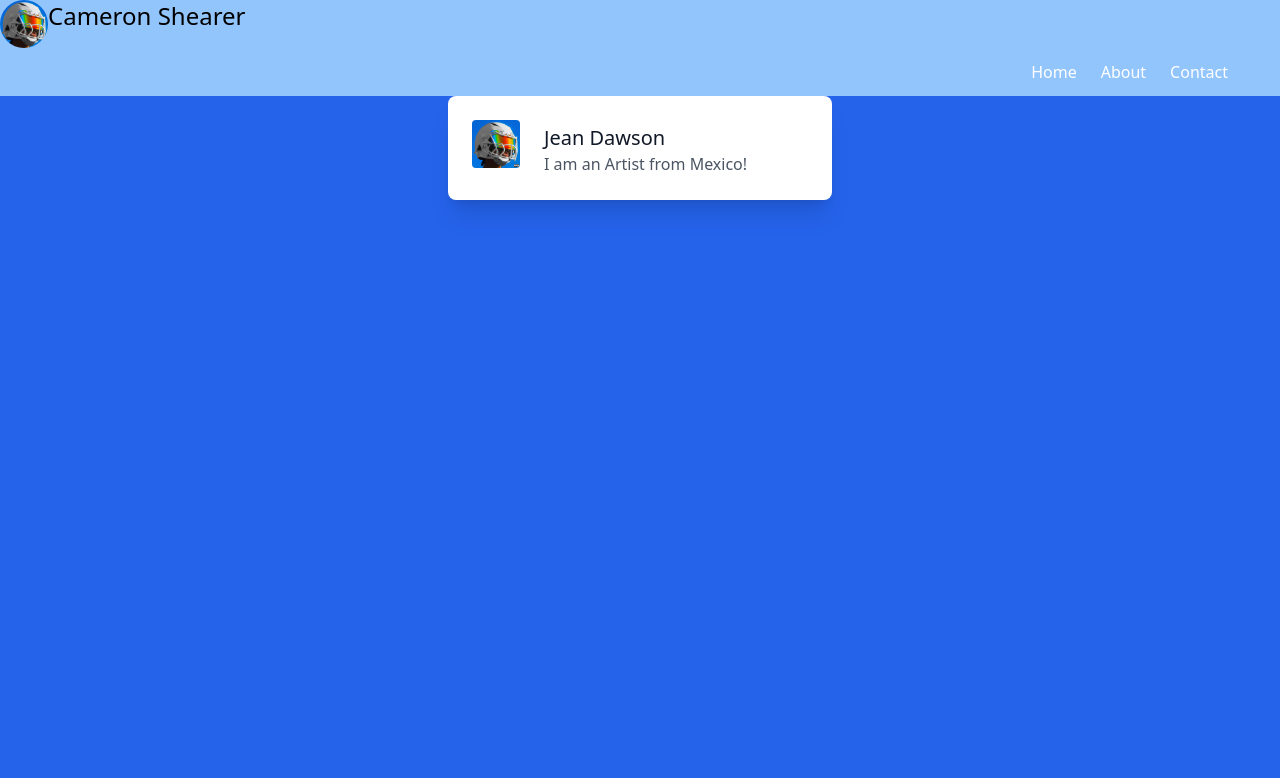
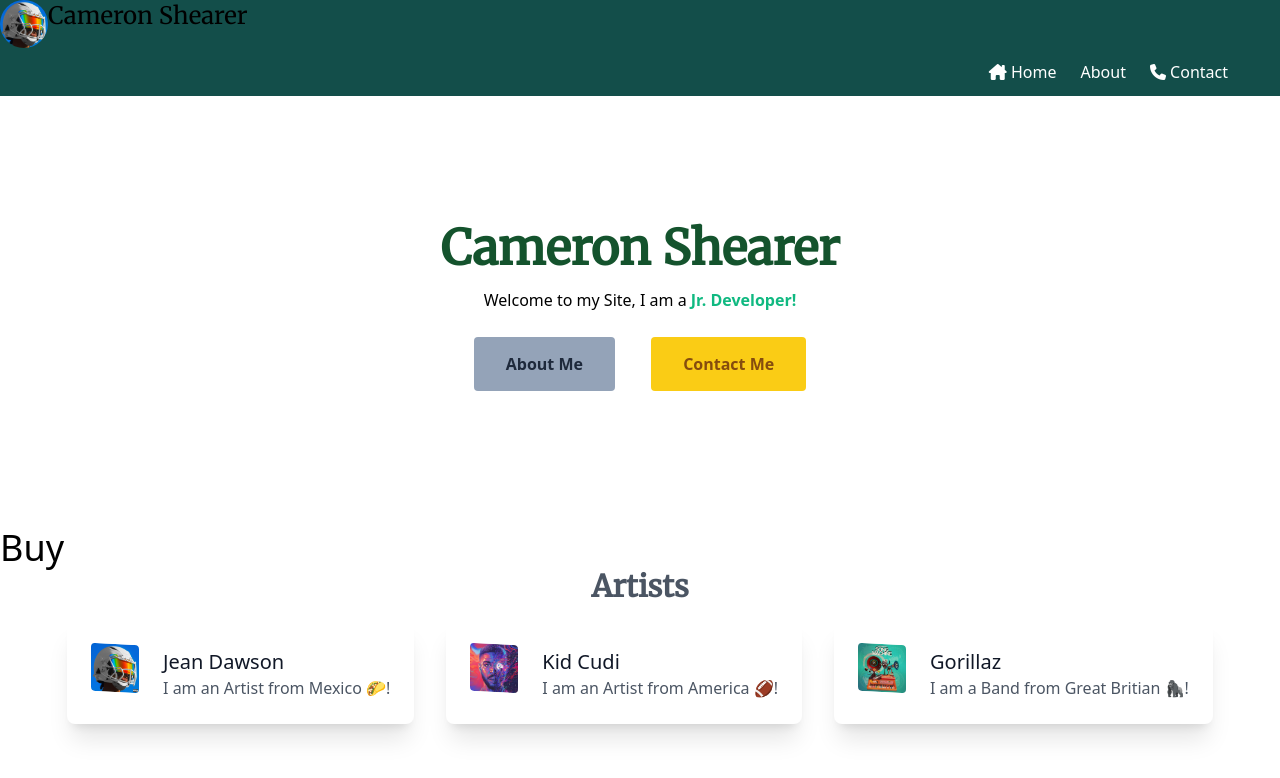
Before and after one commit to c2shearer/Tailwind-Portfolio, a website: page public/index.html in a window 1280 px wide. Drawn offline with Linux system fonts and the light colour scheme.

Commit message:
Added Arist Section

```diff
--- a/package.json
+++ b/package.json
@@ -10,6 +10,8 @@
   "author": "",
   "license": "ISC",
   "dependencies": {
+    "@tailwindcss/forms": "^0.4.0",
+    "@tailwindcss/typography": "^0.5.2",
     "tailwindcss": "^3.0.23"
   }
 }
--- a/public/index.html
+++ b/public/index.html
@@ -1,37 +1,75 @@
 <!DOCTYPE html>
 <html lang="en">
+
 <head>
     <meta charset="UTF-8">
     <meta http-equiv="X-UA-Compatible" content="IE=edge">
     <meta name="viewport" content="width=device-width, initial-scale=1.0">
     <link rel="stylesheet" href="style.css">
     <title>Document</title>
+    <script src="https://kit.fontawesome.com/55e9123779.js" crossorigin="anonymous"></script>
 </head>
-<body class="bg-blue-600">
+
+<body>
     <!-- Navigation Bar -->
-    <nav class="bg-blue-300">
+    <nav class="bg-teal-900">
         <div class="flex text-center">
             <img class="h-12 w-12 rounded-full" src="img/pixel.jpg" alt="Pixel Bath Image">
             <h1 class="flex text-2xl">Cameron Shearer</h1>
         </div>
         <ul class="flex justify-end text-white px-10 py-3">
-            <li><a class="px-3" href="home.html">Home</a></li>
+            <li><a class="px-3" href="index.html"><i class="fa-solid fa-house-chimney"></i> Home</a></li>
             <li><a class="px-3" href="#">About</a></li>
-            <li><a class="px-3" href="#">Contact</a></li>
+            <li><a class="px-3" href="#"><i class="fa-solid fa-phone"></i> Contact</a></li>
         </ul>
     </nav>
-    <div class="container">
+    <div class="container mx-auto max-w-0">
 
     </div>
+    <!-- Hero -->
+    <div class="p-32 text-center">
+        <h1 class="text-5xl font-bold text-green-900">Cameron Shearer</h1>
+        <p class="m-4">Welcome to my Site, I am a <span class="font-bold text-emerald-500">Jr. Developer!</span></p>
+        <div class="space-x-8 py-6">
+            <a class="font-bold bg-slate-400 hover:bg-slate-300 py-4 px-8 rounded text-slate-800 hover:text-slate-900 hover:shadow-xl transition duration-300"
+                href="about.html" target="_blank">About Me</a>
+            <a class="font-bold bg-yellow-400 hover:bg-yellow-300 py-4 px-8 rounded text-yellow-800 hover:text-yellow-900 hover:shadow-xl transition duration-300"
+                href="contact.html" target="_blank">Contact Me</a>
+        </div>
+    </div>
+    <div>
+        <h2 class="text-4xl">Buy</h2>
+        <div class="flex-column">
+            <div class="">
+
+            </div>
+        </div>
+    </div>
+    <h1 class="text-3xl text-gray-600 font-bold text-center">Artists</h1>
     <!-- Card Component -->
-    <div class="max-w-sm mx-auto flex p-6 bg-white rounded-lg shadow-xl">
-        <div class="flex-shrink-0">
-            <img src="img/pixel.jpg" alt="Pixel Bath Album Cover" class="h-12 w-12 rounded">
+    <div class="flex-column">
+        <div class="artist">
+            <img src="img/pixel.jpg" alt="Pixel Bath Album Cover" class="h-12 w-12 rounded skew-y-3">
+            <div class="ml-6 pt-1">
+                <h4 class="text-xl text-gray-900">Jean Dawson</h4>
+                <p class="text-base text-gray-600">I am an Artist from Mexico 🌮!</p>
+            </div>
         </div>
-        <div class="ml-6 pt-1">
-            <h4 class="text-xl text-gray-900">Jean Dawson</h4>
-            <p class="text-base text-gray-600">I am an Artist from Mexico!</p>
+        <div class="artist">
+            <img src="img/kid.jpg" alt="Kid Cudi" class="h-12 w-12 rounded skew-y-3">
+            <div class="ml-6 pt-1">
+                <h4 class="text-xl text-gray-900">Kid Cudi</h4>
+                <p class="text-base text-gray-600">I am an Artist from America 🏈!</p>
+            </div>
+        </div>
+        <div class="artist">
+            <img src="img/gorillaz.jpg" alt="Gorillaz" class="h-12 w-12 rounded skew-y-3">
+            <div class="ml-6 pt-1">
+                <h4 class="text-xl text-gray-900">Gorillaz</h4>
+                <p class="text-base text-gray-600">I am a Band from Great Britian 🦍!</p>
+            </div>
         </div>
     </div>
 </body>
+
 </html>
--- a/src/style.css
+++ b/src/style.css
@@ -1,8 +1,26 @@
+/*Header*/
+@import url('https://fonts.googleapis.com/css2?family=Merriweather&display=swap');
+
 @tailwind base;
 @tailwind components;
 @tailwind utilities;
+
+/*Import*/
+@layer base {
+    h1 {
+        @apply font-merri;
+    }
+}
 
 /*Custom Components*/
 .btn {
     @apply font-bold py-2 px-4 rounded;
 }
+
+.flex-column {
+    @apply flex flex-row flex-wrap justify-center;
+}
+
+.artist {
+    @apply max-w-fit flex p-6 m-4 bg-white rounded-lg shadow-xl;
+}
--- a/tailwind.config.js
+++ b/tailwind.config.js
@@ -1,11 +1,18 @@
 module.exports = {
   content: ["./public/**/*.{html,js}"],
   theme: {
-    container: {
-      center: true,
-      padding: '2rem'
+    extend: {},
+    fontFamily: {
+      merri: ['Merriweather', 'serif']
     },
-    extend: {},
+    variants: {
+      extend: {}
+    }
   },
-  plugins: [],
+  plugins: [
+    require('@tailwindcss/forms')({
+      strategy: 'class'
+    }),
+    require('@tailwindcss/typography'),
+  ]
 }
```
Also changed, not shown: public/img/gorillaz.jpg (added), public/img/kid.jpg (added), public/style.css, 2 other files.
